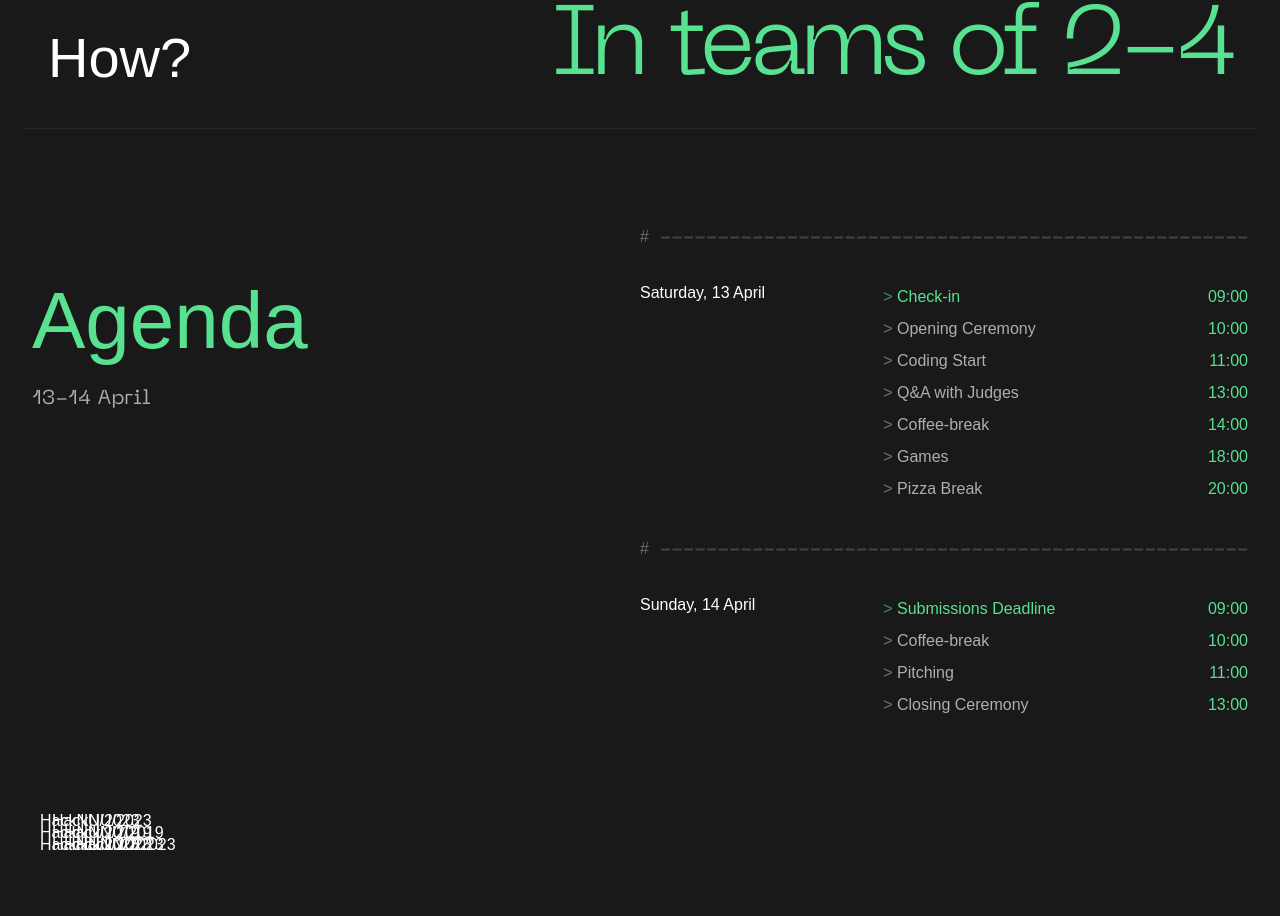
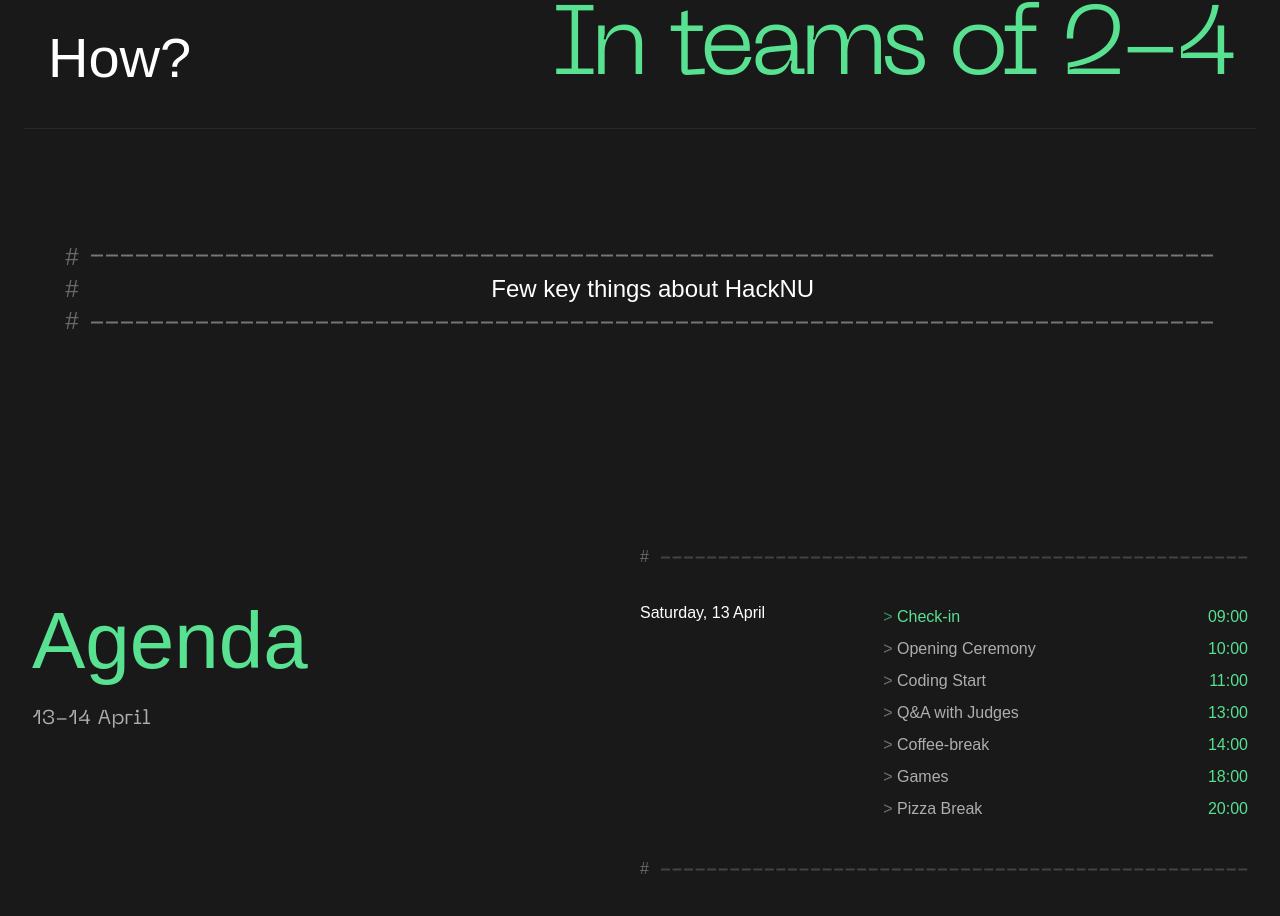
Before and after one commit to yungkhann/hacknu-2025, a Next.js app: page / in a window 1280 px wide. Shown: the part 1278-2194 px from the top of the page. Built offline with nearby package versions, Linux system fonts and the light colour scheme; grey boxes are pictures that could not be loaded; a web font is replaced by a local one.

Commit message:
feat: added key things section

```diff
--- a/src/app/page.tsx
+++ b/src/app/page.tsx
@@ -1,4 +1,14 @@
-import { Header, Icons, Hero, Timeline, Agenda, Gallery, FAQ, Register } from "@/components";
+import {
+  Header,
+  Icons,
+  Hero,
+  Timeline,
+  Agenda,
+  Gallery,
+  FAQ,
+  Register,
+  KeyThings,
+} from "@/components";
 import Image from "next/image";
 
 export default function Home() {
@@ -6,6 +16,7 @@
     <div className="px-6 w-full h-full">
       <Hero />
       <Timeline />
+      <KeyThings />
       <Agenda />
       <Gallery />
       <FAQ />
--- a/src/components/icons.tsx
+++ b/src/components/icons.tsx
@@ -206,7 +206,10 @@
       viewBox="0 0 44 74"
       fill="none"
     >
-      <path d="M32.1416 31.5H43.3916V42H32.1416V52.5H21.6416V63H11.1416V73.5H0.641602H0.108398V63H10.6084V52.5H21.1084V42H31.6084V31.5H21.1084V21H10.6084V10.5H0.108398V0H0.641602H11.1416V10.5H21.6416V21H32.1416V31.5Z" fill="#58E191"/>
+      <path
+        d="M32.1416 31.5H43.3916V42H32.1416V52.5H21.6416V63H11.1416V73.5H0.641602H0.108398V63H10.6084V52.5H21.1084V42H31.6084V31.5H21.1084V21H10.6084V10.5H0.108398V0H0.641602H11.1416V10.5H21.6416V21H32.1416V31.5Z"
+        fill="#58E191"
+      />
     </svg>
   ),
   smallArrowRight: (props: LucideProps) => (
@@ -263,7 +266,28 @@
       fill="none"
       {...props}
     >
-      <path d="M0 1.5H661" stroke="#434343" strokeWidth="2" strokeDasharray="10 3" />
+      <path
+        d="M0 1.5H661"
+        stroke="#434343"
+        strokeWidth="2"
+        strokeDasharray="10 3"
+      />
+    </svg>
+  ),
+  seperatorLong: (props: LucideProps) => (
+    <svg
+      xmlns="http://www.w3.org/2000/svg"
+      height="3"
+      viewBox="0 0 1124 3"
+      fill="none"
+      {...props}
+    >
+      <path
+        d="M0 1.5H1124"
+        stroke="#757575"
+        stroke-width="2"
+        stroke-dasharray="12 3"
+      />
     </svg>
   ),
 };
--- a/src/components/index.ts
+++ b/src/components/index.ts
@@ -5,6 +5,7 @@
 import Agenda from "./agenda";
 import Gallery from "./gallery";
 import FAQ from "./faq";
+import { KeyThings } from "./key-things";
 import {Register} from "./register";
 
-export { Header, Icons, Hero, Timeline, Agenda, Gallery, FAQ, Register};
+export { Header, Icons, Hero, KeyThings, Timeline, Agenda, Gallery, FAQ, Register};
--- /dev/null
+++ b/src/components/key-things.tsx
@@ -0,0 +1,16 @@
+import { Icons } from ".";
+
+export const KeyThings = () => {
+  return (
+    <div className="w-full flex justify-center items-center py-6 lg:py-28">
+      <span className="text-secondary-grey pr-3 md:text-base lg:text-2xl">
+        #<br />#<br />#
+      </span>
+      <div className="flex flex-col gap-3 lg:gap-4 justify-center items-center md:text-base lg:text-2xl">
+        <Icons.seperatorLong className="!w-full" />
+        Few key things about HackNU
+        <Icons.seperatorLong className="!w-full"  />
+      </div>
+    </div>
+  );
+};
```
